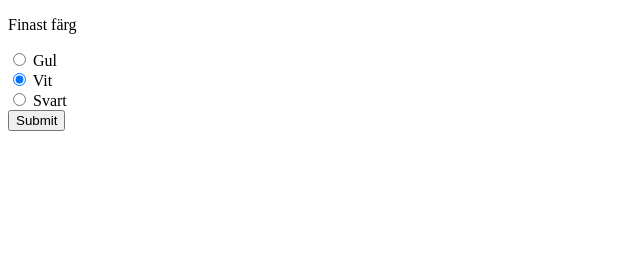
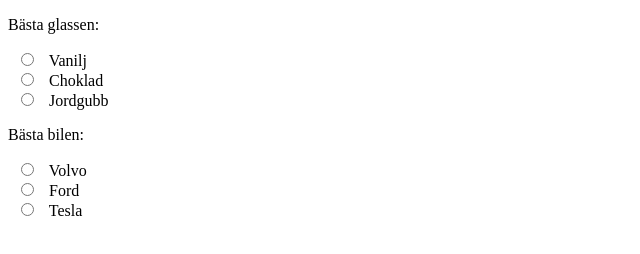
Before and after one commit to jono1219/jono1219.github.io, a plain HTML site: page recreate-forms.html in a window 1280 px wide. Shown: the whole page, without its empty margins (0-640 px from the left). Drawn offline with Linux system fonts and the light colour scheme.

Commit message:
första del klar

```diff
--- a/recreate-forms.html
+++ b/recreate-forms.html
@@ -8,16 +8,25 @@
 <body>
 
 
-<p>Finast färg</p>
-<form action="/action_page.php">
-    <input type="radio" id="gul" name="Bästa glassen" value="gul">
-    <label for="gul">Gul</label><br>
-    <input type="radio" id="vit" name="finast_farg" value="vit" checked>
-    <label for="vit">Vit</label><br>
-    <input type="radio" id="svart" name="finast_farg" value="svart">
-    <label for="svart">Svart</label>
-    <br>
-    <input type="submit" value="Submit">
-</form>
+    <p>Bästa glassen:</p>
+
+    <form>
+      <input type="radio" id="html" name="fav_language" value="HTML">
+      <label for="html">Vanilj</label><br>
+      <input type="radio" id="css" name="fav_language" value="CSS">
+      <label for="css">Choklad</label><br>
+      <input type="radio" id="javascript" name="fav_language" value="JavaScript">
+      <label for="javascript">Jordgubb</label>
+    </form>
+
+    <p>Bästa bilen:</p>
+    <form>
+      <input type="radio" id="html" name="fav_language" value="HTML">
+      <label for="html">Volvo</label><br>
+      <input type="radio" id="css" name="fav_language" value="CSS">
+      <label for="css">Ford</label><br>
+      <input type="radio" id="javascript" name="fav_language" value="JavaScript">
+      <label for="javascript">Tesla</label>
+    </form>
 </body>
 </html>
```
